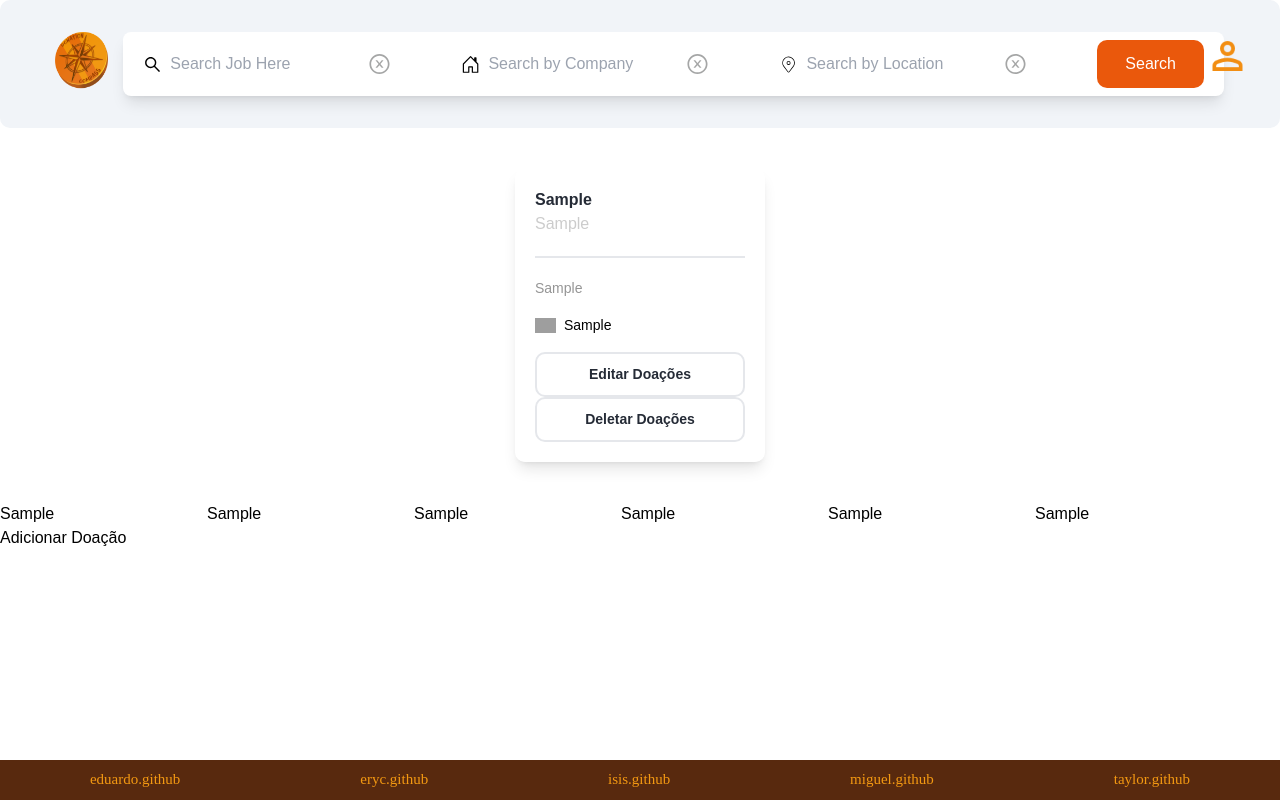
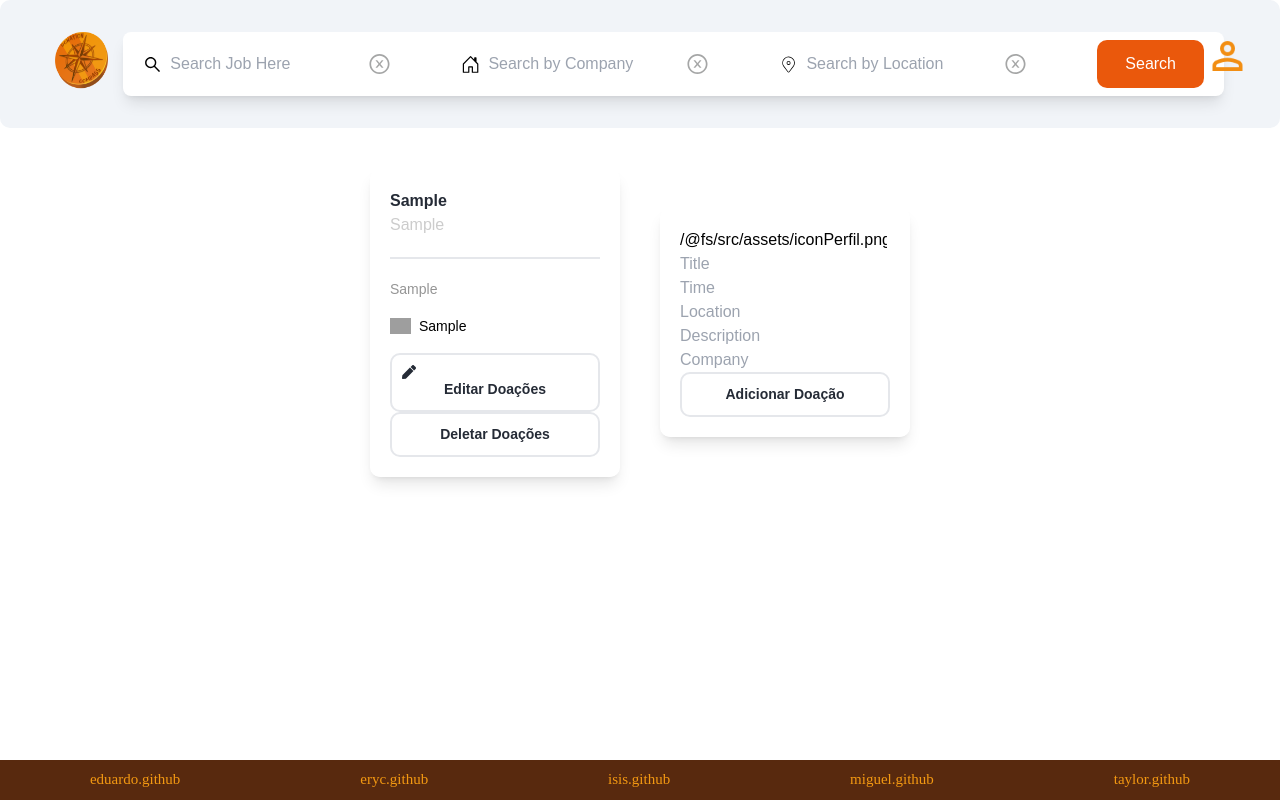
Before and after one commit to miguelfermo/Front-web, a React (Vite) app: page /DonationsEdit in a window 1280 px wide. Both pictures are taken after typing "Sample", "Sample", "Sample", "Sample", "Sample", "Sample" into the empty fields and a click on the button "Adicionar Doação". Built offline with nearby package versions, Linux system fonts and the light colour scheme; grey boxes are pictures that could not be loaded; a web font is replaced by a local one.

Commit message:
Update DonationsEdit.jsx
Corrigido campo, falta corrigir valores

```diff
--- a/src/Components/ErycComponents/DonationsEdit.jsx
+++ b/src/Components/ErycComponents/DonationsEdit.jsx
@@ -1,6 +1,6 @@
 import React, { useState } from 'react';
-// import { FaPen } from "react-icons/fa";
-// import icon from "../../assets/iconPerfil.png";
+import { FaPen } from "react-icons/fa";
+import icon from "../../assets/iconPerfil.png";
 
 export default function DonationsEdit() {
   const [donations, setDonations] = useState([]);
@@ -27,6 +27,14 @@ export default function DonationsEdit() {
         ...input
       }
     ]);
+    setInput({
+      image: icon,
+      title: '',
+      time: '',
+      location: '',
+      desc: '',
+      company: ''
+    });
   };
 
   const editDonation = (index) => {
@@ -40,6 +48,14 @@ export default function DonationsEdit() {
     );
     setDonations(updatedDonations);
     setEditIndex(null);
+    setInput({
+      image: icon,
+      title: '',
+      time: '',
+      location: '',
+      desc: '',
+      company: ''
+    });
   };
 
   const deleteDonation = (index) => {
@@ -80,7 +96,7 @@ export default function DonationsEdit() {
               className="border-[2px] rounded-[10px] block p-[10px] w-full text-[14px] font-semibold text-textColor hover:bg-gray-400 group-hover/item:text-textColor group-hover:text-black"
               onClick={() => editDonation(index)}
             >
-              Editar Doações
+              <FaPen /> Editar Doações
             </button>
             <button
               className="border-[2px] rounded-[10px] block p-[10px] w-full text-[14px] font-semibold text-textColor hover:bg-gray-400 group-hover/item:text-textColor group-hover:text-black"
@@ -91,7 +107,8 @@ export default function DonationsEdit() {
           </div>
         ))}
 
-        <div className="newDonationForm">
+        <div className="jobContainer flex gap-10 justify-center flex-wrap items-center py-10">
+          <div className="group group/item singleJob w-[250px] p-[20px] bg-white rounded-[10px] hover:bg-greyIsh bg-opacity-60 shadow-lg shadow-greyIsh-400/700 hover:shadow-lg">
           <input
             type="text"
             name="image"
@@ -135,10 +152,21 @@ export default function DonationsEdit() {
             placeholder="Company"
           />
           {editIndex !== null ? (
-            <button onClick={saveEditDonation}>Salvar Alterações</button>
+            <button
+              className="border-[2px] rounded-[10px] block p-[10px] w-full text-[14px] font-semibold text-textColor hover:bg-gray-400 group-hover/item:text-textColor group-hover:text-black"
+              onClick={saveEditDonation}
+            >
+              Salvar Alterações
+            </button>
           ) : (
-            <button onClick={addDonation}>Adicionar Doação</button>
+            <button
+              className="border-[2px] rounded-[10px] block p-[10px] w-full text-[14px] font-semibold text-textColor hover:bg-gray-400 group-hover/item:text-textColor group-hover:text-black"
+              onClick={addDonation}
+            >
+              Adicionar Doação
+            </button>
           )}
+          </div>
         </div>
       </div>
     </div>
```
